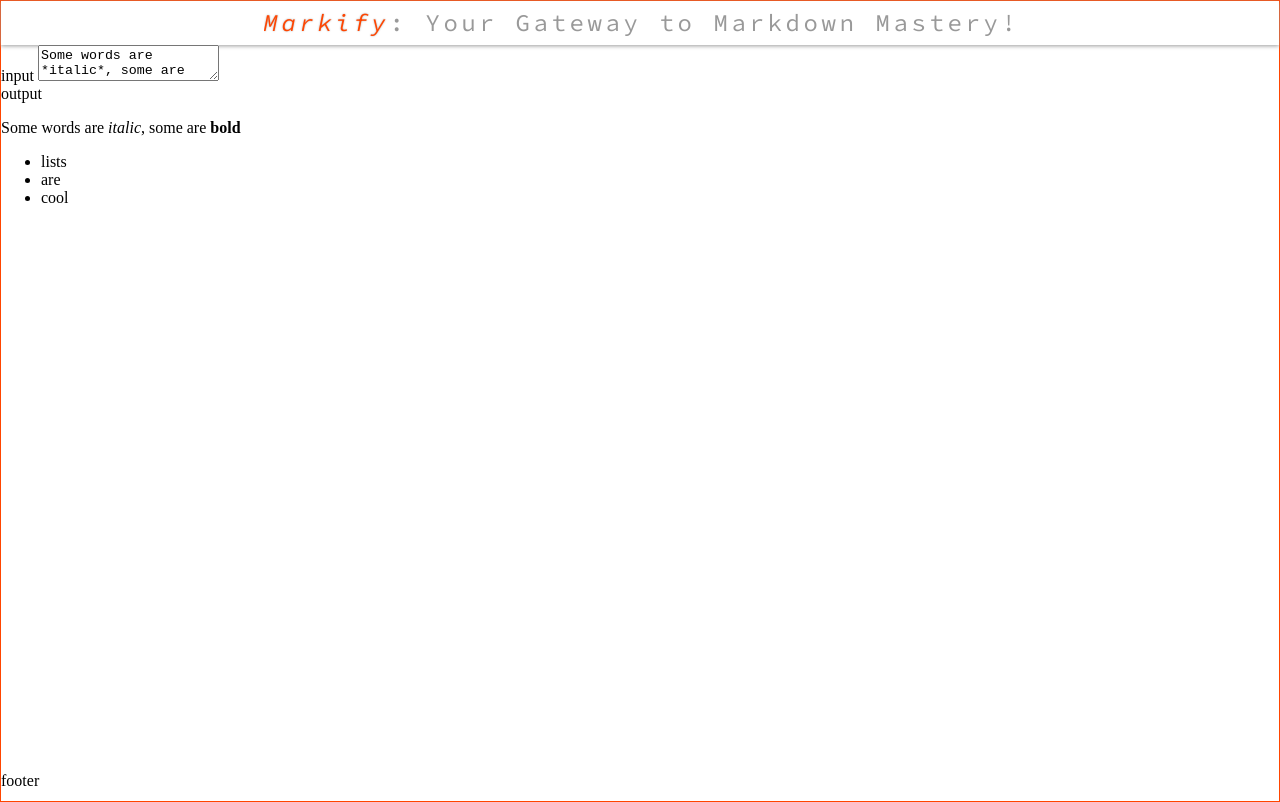
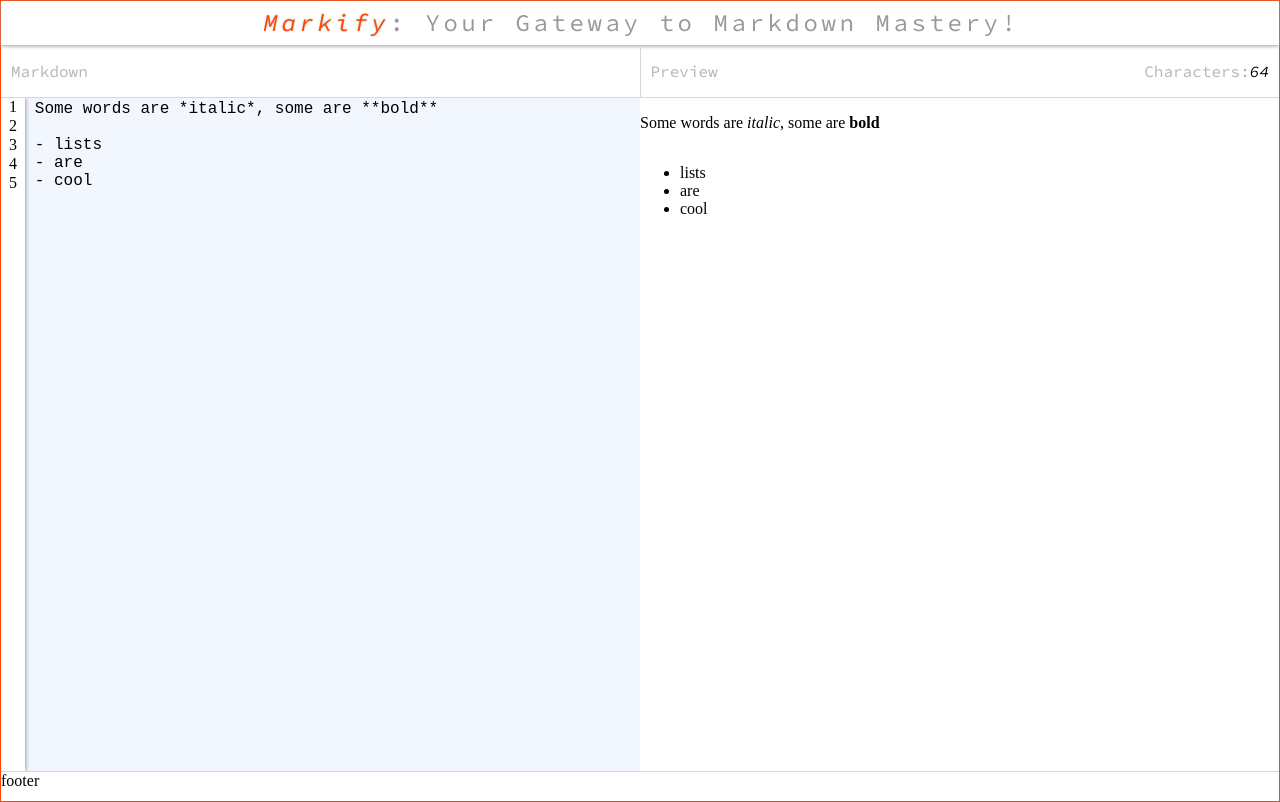
Before and after one commit to Rllopez0410/markdown-editor, a SvelteKit app in the folder myapp/: page / in a window 1280 px wide. Built offline with nearby package versions, Linux system fonts and the light colour scheme.

Commit message:
created the basic UI main content and also included a character count as well as a number line

```diff
--- a/myapp/src/routes/+page.svelte
+++ b/myapp/src/routes/+page.svelte
@@ -1,6 +1,13 @@
 <script>
 	import { marked } from 'marked';
+    import { writable } from 'svelte/store';
+
 	let value = `Some words are *italic*, some are **bold**\n\n- lists\n- are\n- cool`;
+    let count = writable(value.length);
+
+    $: {
+        count.set(value.length);
+    }
 </script>
 
 <div class="container">
@@ -11,17 +18,30 @@
     </header>
 
     <main>
-        <div class="txt-input">
-            input
-            <textarea bind:value={value}></textarea>
+        <div class="editor-head">
+            <div class="left-side"><p>Markdown</p></div>
+            <div class="right-side"><p>Preview</p><p>Characters:<i style="color: black;">{$count}</i></p></div>
         </div>
 
-        <div class="txt-output">
-            output
-            <div>{@html marked(value)}</div>
+        <div class="ui">
+            <div class="txt-input">
+                <div class="number-line">
+                    {#each Array.from({ length: value.split('\n').length }) as _, i}
+                        <div>{i + 1}</div>
+                    {/each}
+                </div>
+                <textarea bind:value={value}></textarea>
+            </div>
+
+            <div class="txt-output">
+                {@html marked(value)}
+            </div>
         </div>
+
     </main>
-    <footer>footer</footer>
+    <footer>
+        footer
+    </footer>
 </div>
 
 <style>
@@ -46,7 +66,7 @@ header p {
   font-family: "Source Code Pro", monospace;
   font-size: 24px;
   overflow: hidden;
-  border-right: .15em solid orange;
+  border-right: .15em solid orangered;
   white-space: nowrap;
   margin: 0 auto;
   letter-spacing: .15em;
@@ -63,7 +83,7 @@ span {
 
 @keyframes typing {
   0% { width: 0 }
-  25% { width: 0; }
+  25% { width: 0 }
   50% { width: 750px }
   70% { width: 750px }
   75% { width: 750px }
@@ -75,11 +95,83 @@ span {
   50% { border-color: orangered }
 }
 
+
 main {
+    display: flex;
+    flex-direction: column;
     flex: 5;
+}
+
+.editor-head {
+    display: flex;
+    border-bottom: 1.5px solid rgb(215, 215, 215);
+    font-family: "Source Code Pro", monospace;
+    color: #b6b6b6;
+}
+
+.left-side {
+    flex: 1;
+    padding-left: 10px;
+    padding-right: 10px;
+}
+
+.right-side {
+    display: flex;
+    justify-content: space-between;
+    flex: 1;
+    border-left: 1.5px solid rgb(215, 215, 215);
+    padding-left: 10px;
+    padding-right: 10px;
+}
+
+.ui {
+    display: flex;
+    flex: 1;
+}
+
+.txt-input {
+    display: flex;
+    overflow: hidden;
+    flex: 1;
+}
+
+.number-line {
+    display: flex;
+    flex-direction: column;
+    align-items: center;
+    flex: .2;
+    gap: 3.09px;
+    box-shadow: .5px 0px 4px rgb(156, 156, 156);
+    z-index: 1;
+}
+
+.number-line :nth-child(n + 1) {
+    height: 16px;
+}
+
+textarea {
+    resize: none;
+    flex: 5;
+    border: none;
+    background-color: #f2f7ff;
+    font-size: 16px;
+    padding-left: 10px;
+    padding-right: 10px;
+}
+
+textarea:focus {
+    outline: none;
+}
+
+.txt-output {
+    display: flex;
+    text-align: left;
+    flex-direction: column;
+    flex: 1;
 }
 
 footer {
     flex: .2;
+    border-top: 1.5px solid rgb(215, 215, 215);
 }
 </style>
```
Also changed, not shown: myapp/src/icons/social.png (added).
